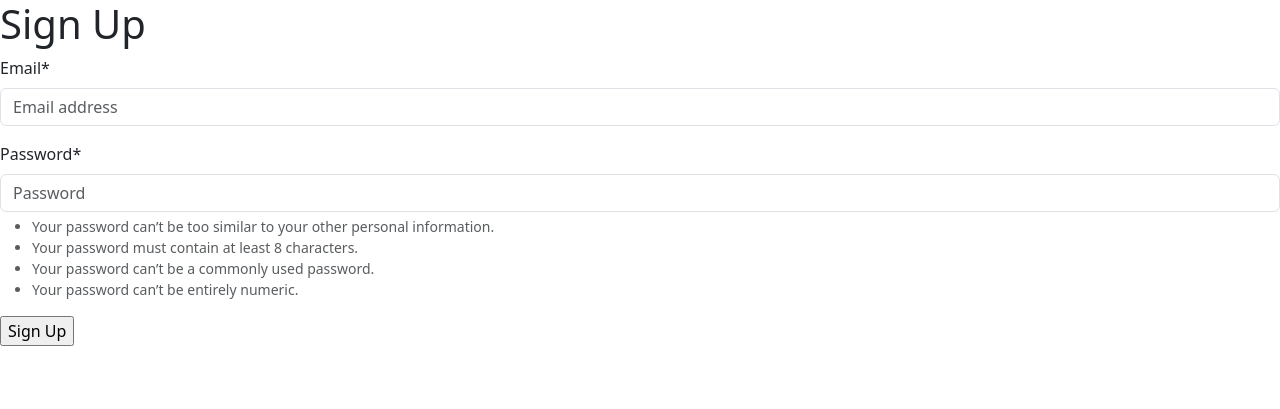
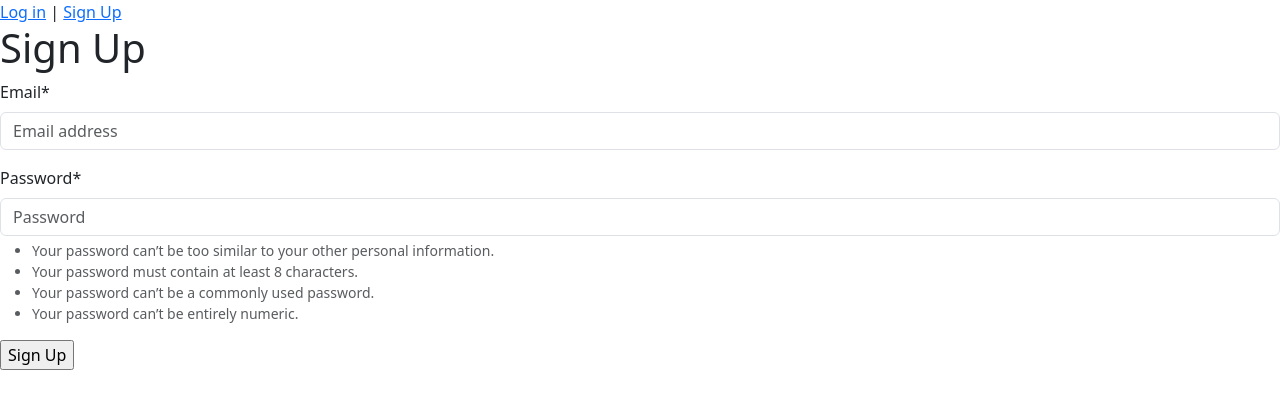
Before and after one commit to alimonirian/Test_Online_Shop, a Django app: page /accounts/signup/ in a window 1280 px wide. Shown: the top 409 px of the page. Run offline with Django 5.2, Linux system fonts and the light colour scheme; parts of the project's set-up code (start-up, migrations or seed data) failed here and were passed over; some libraries are stand-ins or nearby versions.

Commit message:
commit no:9 , commit-subject: add login,logout,signup,username on _base.html

```diff
--- a/Templates/_base.html
+++ b/Templates/_base.html
@@ -11,7 +11,12 @@
 </head>
 <body>
 
+{% if user.is_authenticated %}
+    <span> hello {{ user.username }}</span> | <a href="{% url 'account_logout' %}">Log out</a><br>
+{% else %}
+    <a href="{% url 'account_login' %}">Log in</a> | <a href="{% url 'account_signup' %}">Sign Up</a><br>
 
+{% endif %}
 {% block page_Content %}  {% endblock page_Content %}
 <script src="https://cdn.jsdelivr.net/npm/bootstrap@5.3.3/dist/js/bootstrap.bundle.min.js"
         integrity="sha384-YvpcrYf0tY3lHB60NNkmXc5s9fDVZLESaAA55NDzOxhy9GkcIdslK1eN7N6jIeHz"
```
